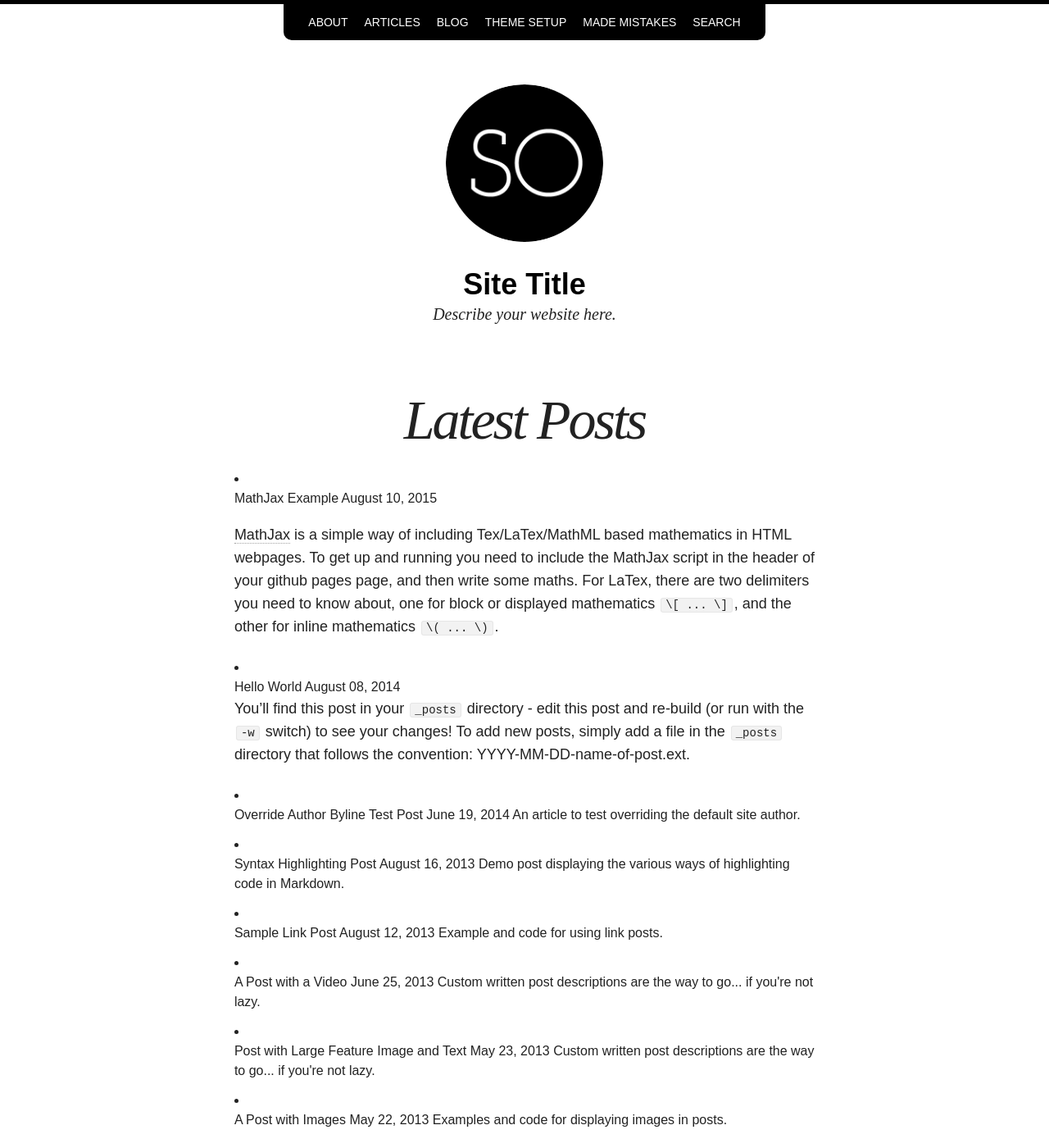
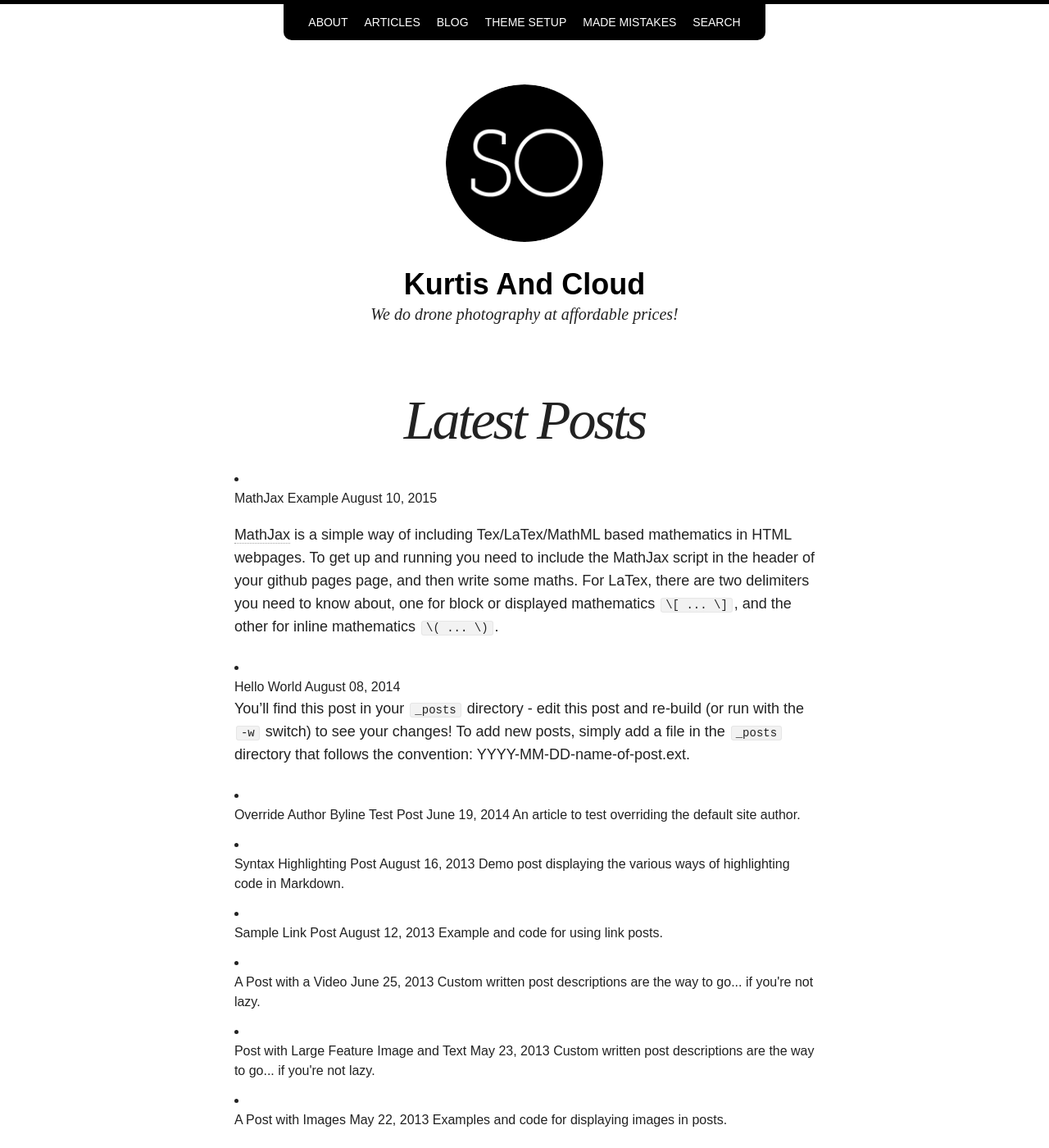
Before and after one commit to Keeg0222/KurtisAndCloud, a Jekyll site: the page built from index.html, in a window 1280 px wide and 1400 px high. Shown: the whole window at 82% size. Built offline with Jekyll 4.4.1, drawn with Linux system fonts in a browser that asks for light colours; nearby versions of some CDN libraries; some of the changed text lies outside the part shown.

Commit message:
Update _config.yml

```diff
--- a/_config.yml
+++ b/_config.yml
@@ -1,8 +1,8 @@
 # Site wide configuration
 
-title: Site Title
-locale: en_US
-description: Describe your website here.
+title: Kurtis And Cloud
+locale: en_CA
+description: We do drone photography at affordable prices!
 logo: site-logo.png
 search: true
 url: http://keeg0222.github.io/KurtisAndCloud
@@ -33,12 +33,12 @@ exclude: ["lib", "config.rb", "Capfile", "config", "log", "Rakefile", "Rakefile.
 
 # Site owner
 owner:
-  name: Your Name
+  name: Kurtis Heild
   avatar: bio-photo.jpg
-  email: you@email.com
+  email: kurtisandcloud@gmail.com
   disqus-shortname:
   twitter: #username
-  facebook: #username
+  facebook: kurtisandcloud/
   github: #username
   stackexchange: #http://stackoverflow.com/users/123456/username
   linkedin: #username
```
